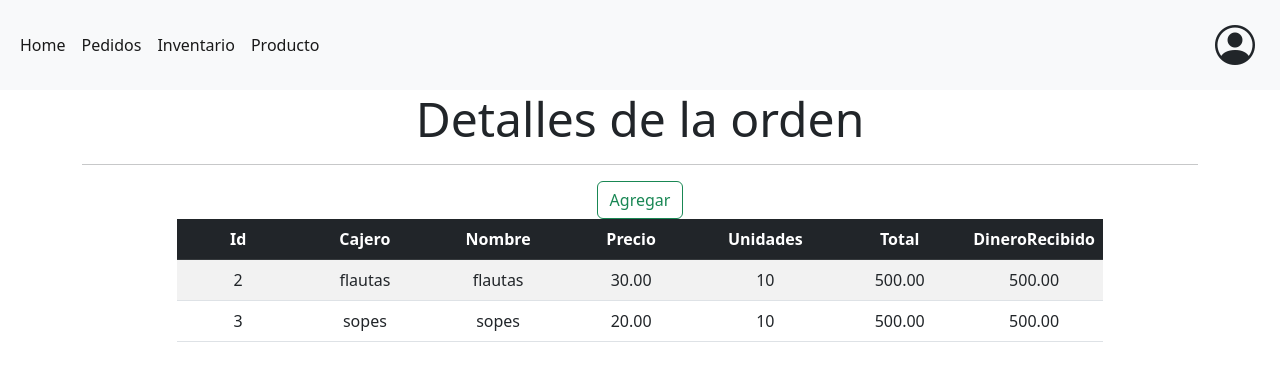
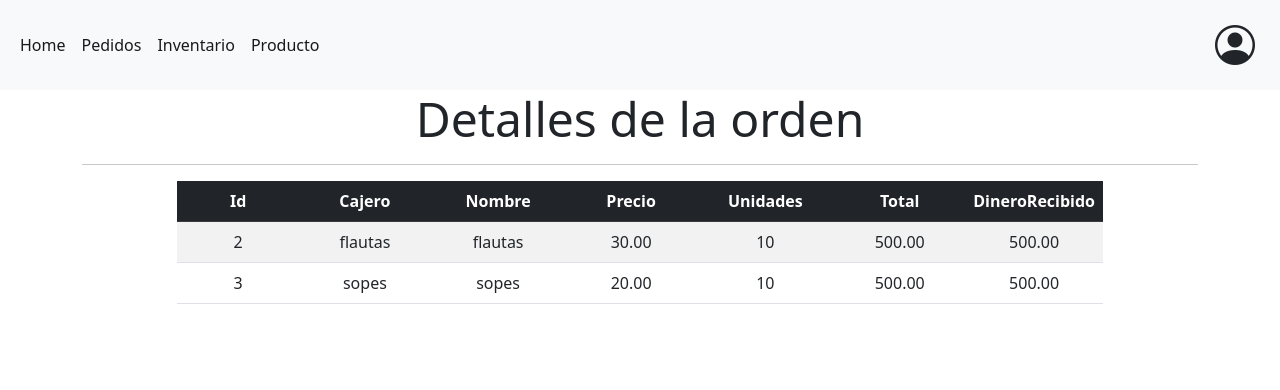
Before and after one commit to theheroman666/POS, a PHP site: a page that uses views/pedido/detalle.php in a window 1280 px wide. Shown: the top 390 px of the page. Run offline with PHP 8.4, Linux system fonts and the light colour scheme; the visitor is signed in with stand-in values (Sample User, id 1); data comes from the database, SQL or seed files in the repository; some libraries are stand-ins or nearby versions.

Commit message:
detalle eliminar boton agregar

```diff
--- a/views/pedido/detalle.php
+++ b/views/pedido/detalle.php
@@ -3,9 +3,6 @@
     <div class="container">
         <h1 class="display-5">Detalles de la orden</h1>
         <hr>
-        <div>
-            <a type="submit" class="btn btn-outline-success rounded" href="<?= base_url . 'inventario/crear' ?>">Agregar</a>
-        </div>
     </div>
 
     <div class="text-center container">
```
